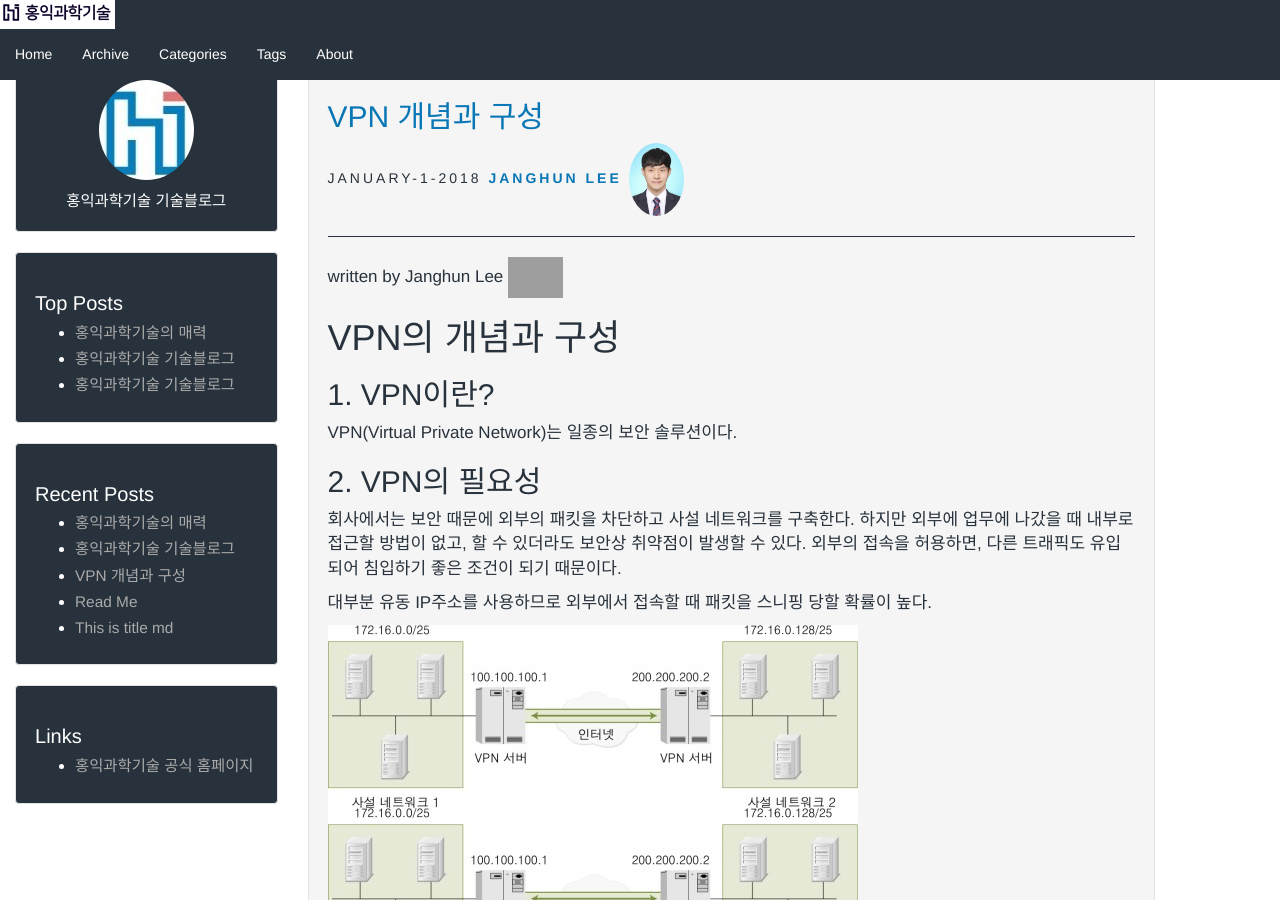
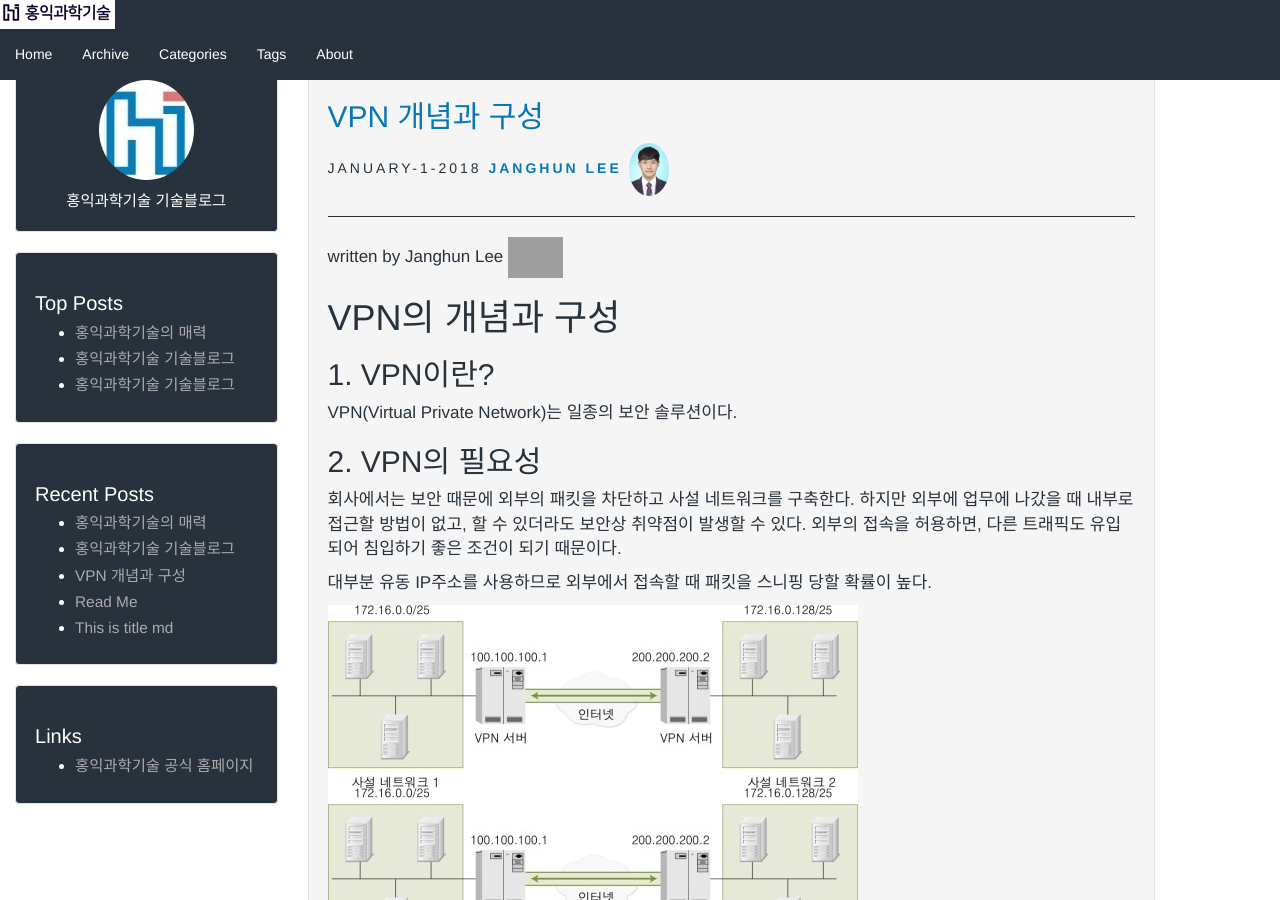
Before and after one commit to jangh-lee/hongikit-mts.github.io, a Jekyll site: the page built from _posts/2018-01-01-VPN의 개념과 구성.md, in a window 1280 px wide and 900 px high. Built offline with Jekyll 4.4.1, drawn with Linux system fonts in a browser that asks for light colours; grey boxes are pictures that could not be loaded.

Commit message:
Update janghun.html

```diff
--- a/_layouts/janghun.html
+++ b/_layouts/janghun.html
@@ -8,7 +8,7 @@ layout: default
             {% assign date_format = site.date_format.title %}
             {{ page.date | date: date_format }}
             <a><strong>Janghun Lee</strong></a>
-           <img src = "/assets/profile/janghun.jpg" class="img-circle" width="55px"/>
+           <img src = "/assets/profile/janghun.jpg" class="img-circle" width="40px"/>
         </span>
         <hr style="border-top:1px solid #28323C;"/>
     {% if site.comments and page.comments %}
```
